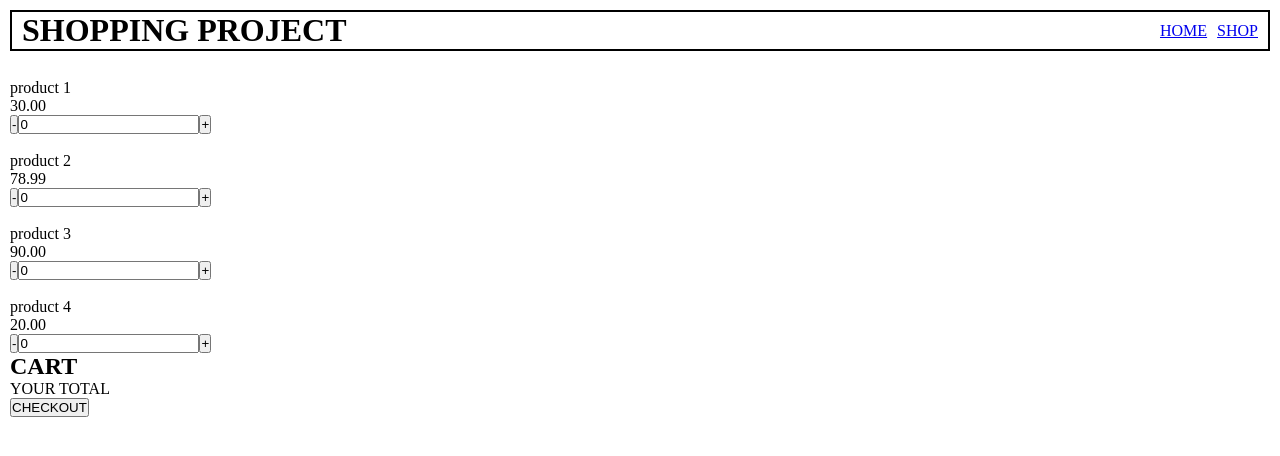
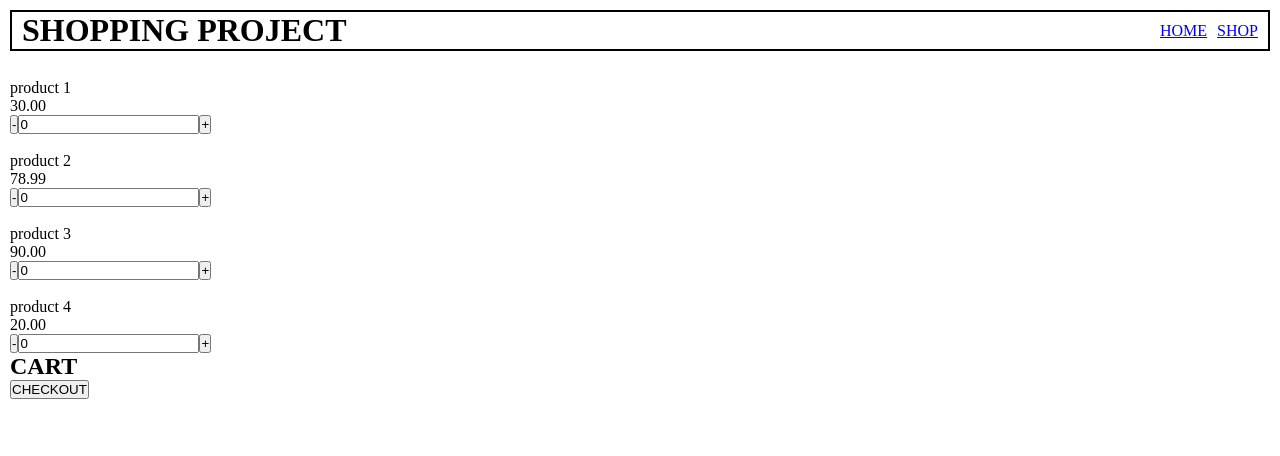
Before and after one commit to 99slayer/odin-shopping-cart, a React (Create React App) app: page /shoppage in a window 1280 px wide. Shown: the top 456 px of the page. Built offline with nearby package versions, Linux system fonts and the light colour scheme.

Commit message:
- A carts total cost is now displayed near the checkout button.

```diff
--- a/src/components/ShopPage.js
+++ b/src/components/ShopPage.js
@@ -88,10 +88,20 @@ export const ShopPage = () => {
     }));
   }
 
+  const getTotal = (list) => {
+    let total = 0;
+
+    for (let product in list) {
+      total += list[product].count * list[product].cost;
+    };
+
+    return ((total > 0) ? total : '');
+  }
+
   return (
     <div id="shop-page">
       <ShoppingGrid increment={incrementProduct} decrement={decrementProduct} inputFunc={handleProductInput} list={productList} />
-      <ShoppingCart increment={incrementProduct} decrement={decrementProduct} inputFunc={handleProductInput} list={productList} />
+      <ShoppingCart increment={incrementProduct} decrement={decrementProduct} inputFunc={handleProductInput} totalFunc={getTotal} list={productList} />
     </div>
   );
 };
@@ -148,7 +158,7 @@ const ProductCard = (props) => {
 }
 
 const ShoppingCart = (props) => {
-  const { increment, decrement, inputFunc, list } = props;
+  const { increment, decrement, inputFunc, totalFunc, list } = props;
 
   const renderItems = (obj) => {
     changeOrder(list);
@@ -178,7 +188,7 @@ const ShoppingCart = (props) => {
       <div id="item-cont">
         {renderItems(list)}
       </div>
-      <div id="cart-total-cont">YOUR TOTAL</div>
+      <div id="cart-total">{totalFunc(list)}</div>
       <button id="checkout-btn">CHECKOUT</button>
     </div>
   )
```
